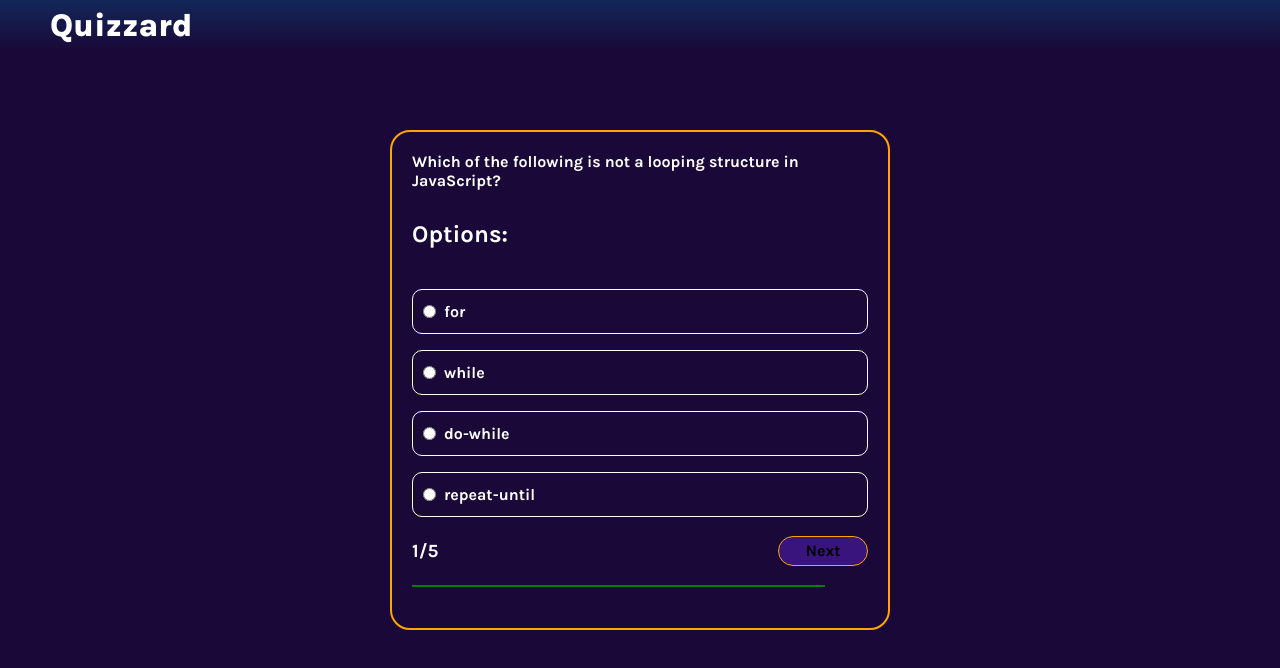
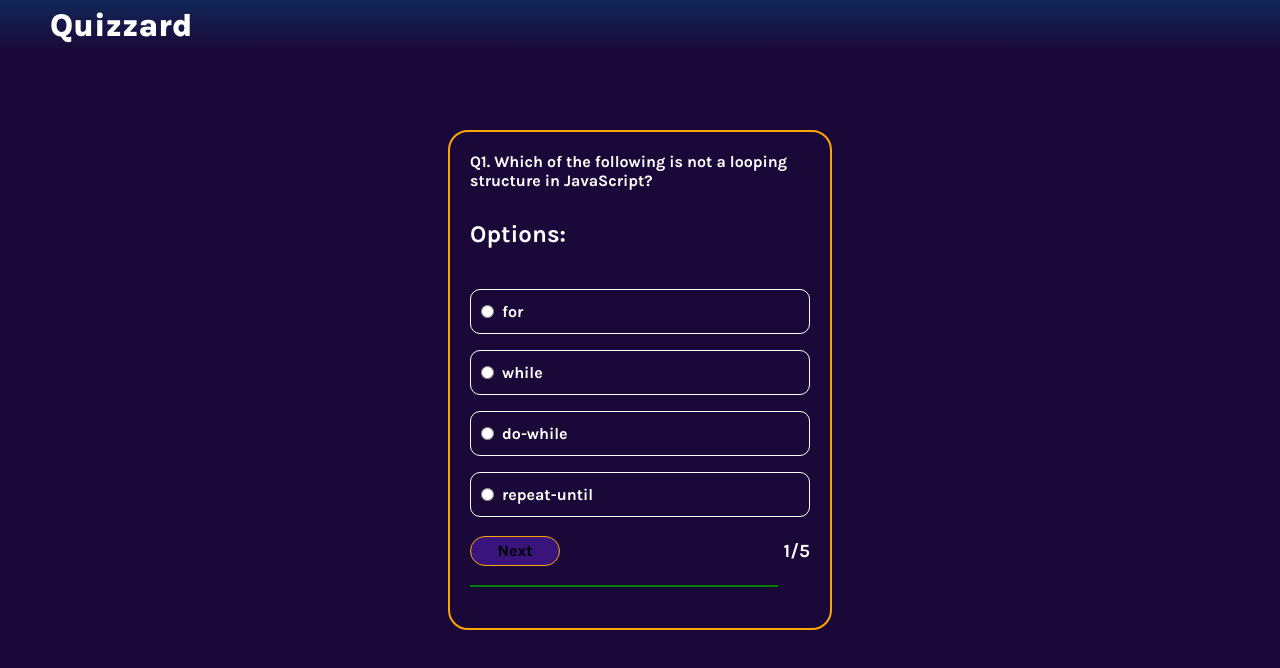
Before and after one commit to 24samj/quizzard-2, a React (Create React App) app: page /quiz in a window 1280 px wide. Both pictures are taken after a click on the button "Begin". Shown: the top 668 px of the page. Built offline with nearby package versions, Linux system fonts and the light colour scheme.

Commit message:
fixed css for mobile, quality of life improvements

```diff
--- a/src/components/Gamebox/Gamebox.css
+++ b/src/components/Gamebox/Gamebox.css
@@ -1,6 +1,6 @@
 .game-container {
     height: 500px;
-    width: 500px;
+    width: 80%;
     margin-top: 10vh;
     border: 2px solid orange;
     border-radius: 20px;
@@ -69,3 +69,10 @@
     height: 2px;
     background-color: green;
 }
+
+/* Media query for devices with width 768px and above */
+@media (min-width: 768px) {
+    .game-container {
+        width: 30%;
+    }
+}
--- a/src/components/Gamebox/Gamebox.jsx
+++ b/src/components/Gamebox/Gamebox.jsx
@@ -11,6 +11,7 @@ const Gamebox = ({
     return (
         <div className="game-container">
             <div className="current-question">
+                Q{currentQuestionNumber + 1}.{" "}
                 {questionSet.questions[currentQuestionNumber].question}
             </div>
             <h2>Options:</h2>
@@ -37,10 +38,10 @@ const Gamebox = ({
                 )}
             </div>
             <div className="game-footer">
-                <h3>{currentQuestionNumber + 1}/5</h3>
                 <button onClick={handleQuestionChange}>
                     {currentQuestionNumber < 4 ? "Next" : "Submit"}
                 </button>
+                <h3>{currentQuestionNumber + 1}/5</h3>
             </div>
             <div
                 className="timebar"
--- a/src/components/Preface/Preface.css
+++ b/src/components/Preface/Preface.css
@@ -1,7 +1,7 @@
 .preface-container {
     display: flex;
     flex-direction: column;
-    width: 500px;
+    width: 80%;
     margin-top: 7rem;
     padding: 2rem;
     border: 2px solid orange;
@@ -42,3 +42,10 @@
     display: flex;
     justify-content: center;
 }
+
+/* Media query for devices with width 768px and above */
+@media (min-width: 768px) {
+    .preface-container {
+        width: 30%;
+    }
+}
--- a/src/components/Results/Results.css
+++ b/src/components/Results/Results.css
@@ -1,13 +1,10 @@
 .results-container {
     height: 500px;
-    width: 500px;
+    width: 80%;
     margin-top: 10vh;
     border: 2px solid orange;
     border-radius: 20px;
     padding: 20px;
-}
-
-.results-container {
     text-align: center;
 }
 
@@ -37,6 +34,14 @@
     cursor: pointer;
     transition: 0.2s all ease;
 }
+
 .results-container button:hover {
-    scale: 1.05;
+    transform: scale(1.05);
 }
+
+/* Media query for devices with width 768px and above */
+@media (min-width: 768px) {
+    .results-container {
+        width: 30%;
+    }
+}
--- a/src/pages/HomePage/HomePage.css
+++ b/src/pages/HomePage/HomePage.css
@@ -1,7 +1,7 @@
 .intro-container {
     color: white;
     margin: 50px;
-    width: 30rem;
+    width: 80%;
     margin-top: 170px;
 }
 
@@ -25,3 +25,10 @@
 .btn-container button:hover {
     scale: 1.05;
 }
+
+/* Media query for devices with width 768px and above */
+@media (min-width: 768px) {
+    .intro-container {
+        width: 30rem;
+    }
+}
--- a/src/pages/QuizPage/QuizPage.jsx
+++ b/src/pages/QuizPage/QuizPage.jsx
@@ -1,9 +1,9 @@
 import { useEffect, useState } from "react";
-import "./QuizPage.css";
 import { questionBank } from "../../constants/questionBank";
 import Preface from "../../components/Preface/Preface";
 import Gamebox from "../../components/Gamebox/Gamebox";
 import Results from "../../components/Results/Results";
+import "./QuizPage.css";
 
 const QuizPage = () => {
     const [currentQuestionNumber, setCurrentQuestionNumber] = useState(0);
```
